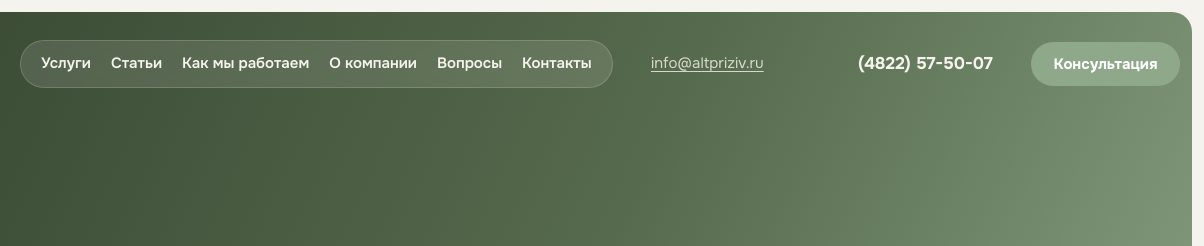
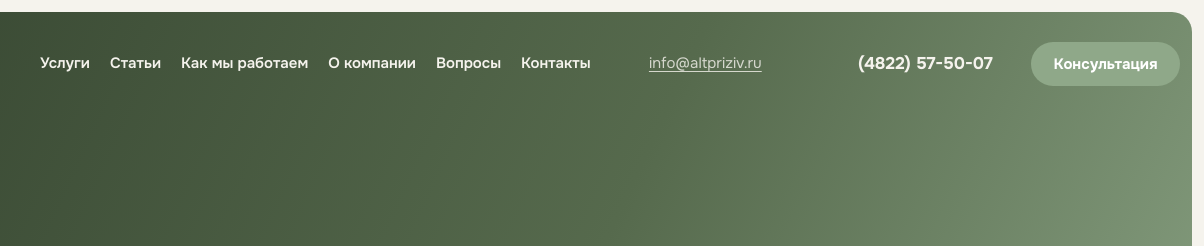
Before and after one commit to Anyboom/alt, a plain HTML site: page index.html in a window 1280 px wide. Shown: the top 246 px of the page, 76-1280 px from the left. Drawn offline with Linux system fonts and the light colour scheme; a web font is replaced by a local one.

Commit message:
💄 style: remove glass pill styling from header nav
Drop background, border, backdrop blur and pill radius from .header__nav.
Layout, spacing and link colours stay unchanged.

```diff
--- a/css/style.css
+++ b/css/style.css
@@ -117,11 +117,6 @@ h1 { font-size: var(--fs-h1); letter-spacing: -0.03em; line-height: 1.04; }
   display: flex; align-items: center; gap: var(--space-5);
   height: var(--header-h);
   font-size: 0.9375rem; font-weight: 600;
-  background: rgba(245, 243, 237, 0.12);
-  border: 1px solid rgba(245, 243, 237, 0.18);
-  backdrop-filter: blur(10px);
-  -webkit-backdrop-filter: blur(10px);
-  border-radius: 999px;
   padding: 0 var(--space-5);
 }
 .header__nav a { display: inline-flex; align-items: center; height: var(--header-h); text-decoration: none; color: var(--cream); transition: color 0.15s; }
```
